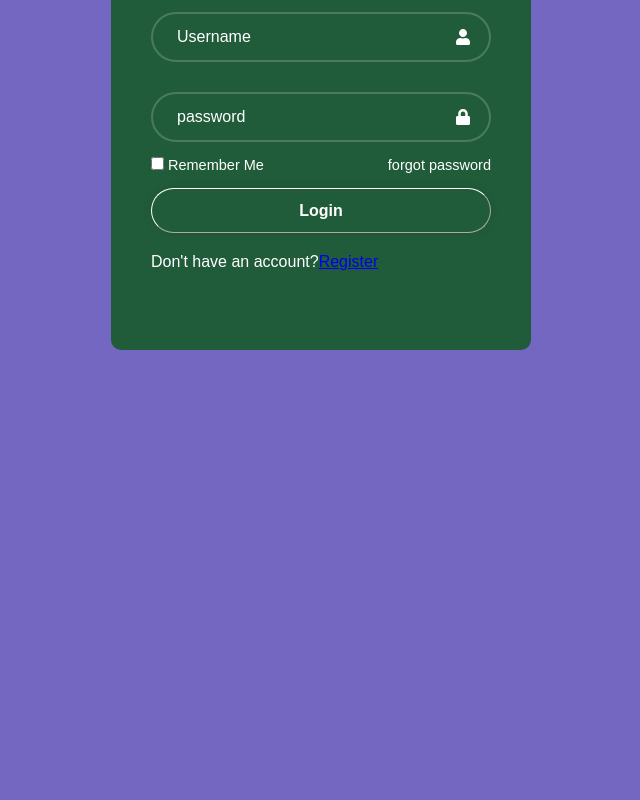
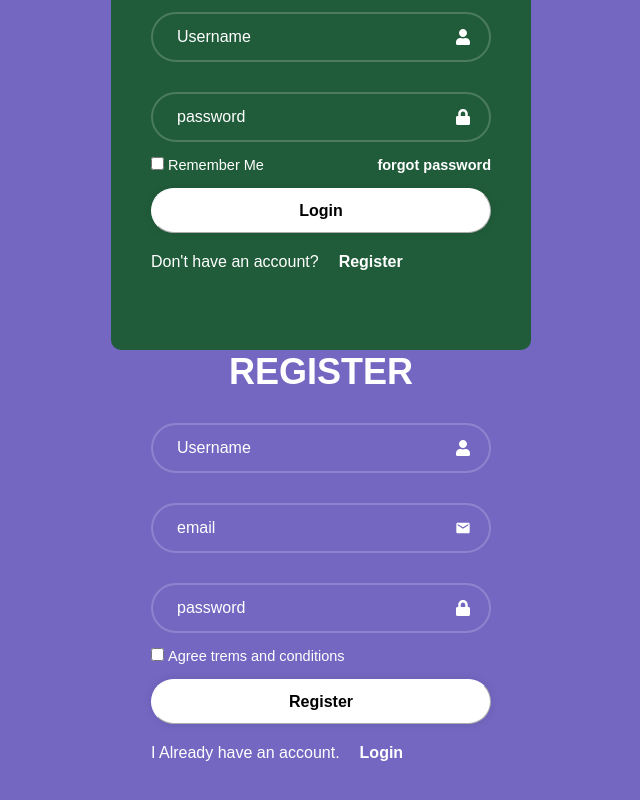
Before and after one commit to Gurmuked/react-apps, a React (Create React App) app in the folder project/: page / in a window 1280 px wide. Shown: the part 724-1524 px from the top of the page, without its empty margins (319-959 px from the left). Before the commit the page ends 1074 px from the top, so only its background shows below. Built offline with nearby package versions, Linux system fonts and the light colour scheme.

Commit message:
Registeration page

```diff
--- a/project/src/components/login and registration/login.css
+++ b/project/src/components/login and registration/login.css
@@ -79,7 +79,7 @@ form .remember-forgot{
 form button{
   width: 100%;
   height: 45px;
-  background: transparent;
+  background: white;
   border-width: 1px;
   border-color: #fff;
   outline: none;
@@ -87,7 +87,7 @@ form button{
   box-shadow: 0 0 10px rgb(0, 0, 0, .1);
   cursor: pointer;
   font-size: 16px;
-  color: #ffffff;
+  color: #000000;
   font-weight: 700;
   margin-bottom: 20px;
 
@@ -98,7 +98,7 @@ form .register-link{
   margin-top: 20px ;
 
 }
-.register-link p a{
+.register-link p, a{
   color: #fff;
   text-decoration: none;
   font-weight: 600;
--- a/project/src/components/login and registration/login.jsx
+++ b/project/src/components/login and registration/login.jsx
@@ -1,5 +1,6 @@
 import React from 'react';
 import { FaUser, FaLock } from "react-icons/fa";
+import { MdEmail } from "react-icons/md";
 import './login.css'
 
  function login() {
@@ -34,6 +35,41 @@ import './login.css'
 
         </form>
       </div>
+
+
+      <div className="form-box Register">
+        <form>
+          <h1>REGISTER</h1>
+          <div className='inputBox'>
+            <input type="text"
+                     placeholder="Username" />
+                     <FaUser className='icons'/>
+          </div>
+          <div className='inputBox'>
+            <input type="email"
+                     placeholder="email" />
+                     <MdEmail className='icons'/>
+          </div>
+          <div className='inputBox'>
+            <input  type="password"
+                     placeholder="password" />
+                     <FaLock className='icons'/>
+          </div>
+          <div className='remember-forgot'>
+            <label><input type="checkbox"
+                    />Agree trems and conditions</label>
+          </div>
+
+          <button type='submit'>Register</button>
+
+          <div className='Register-link'>
+            <p>I Already have an account.
+              <a href='#'>Login</a>
+            </p>
+          </div>
+
+        </form>
+      </div>
     </div>
   )
 }
```
